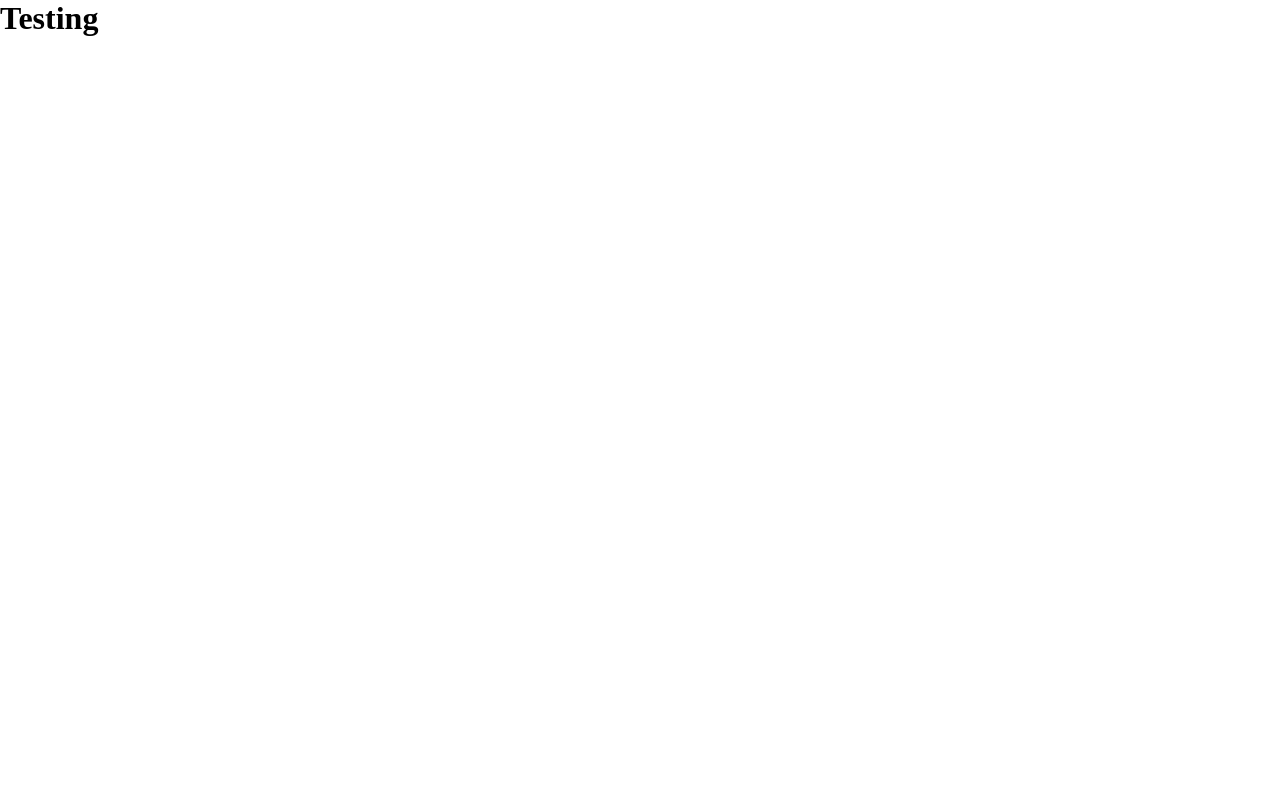
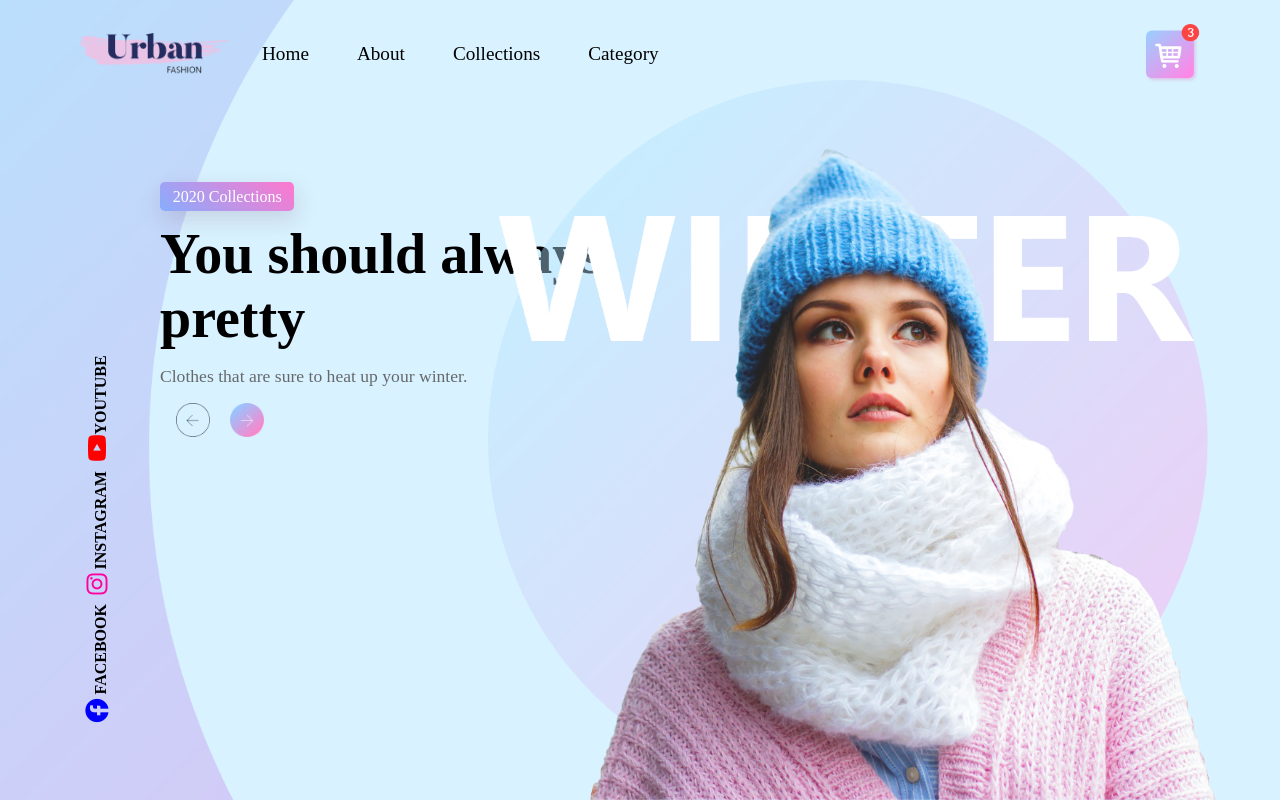
Before and after one commit to a3-1811/10days-HTML-CSS, a plain HTML site: page Day-2/index.html in a window 1280 px wide. Drawn offline with Linux system fonts and the light colour scheme.

Commit message:
Finished Day 2!

```diff
--- a/Day-2/index.html
+++ b/Day-2/index.html
@@ -5,11 +5,38 @@
     <meta charset="UTF-8">
     <meta name="viewport" content="width=device-width, initial-scale=1.0">
     <link rel="stylesheet" href="./style.css">
+    <link rel="stylesheet" href="https://cdnjs.cloudflare.com/ajax/libs/font-awesome/5.14.0/css/all.min.css">
     <title>Day 2</title>
 </head>
 
 <body>
-    <h1>Testing</h1>
+    <header>
+        <img src="./img/logo.png" alt="" class="logo">
+        <nav>
+            <ul>
+                <li>Home</li>
+                <li>About</li>
+                <li>Collections</li>
+                <li>Category</li>
+            </ul>
+            <img src="./img/cart.png" alt="" class="cart">
+        </nav>
+    </header>
+    <section class="content">
+        <a href="" class="btn">2020 Collections</a>
+        <h2>You should always <br> pretty</h2>
+        <p>Clothes that are sure to heat up your winter.</p>
+        <div class="control">
+            <img src="./img/back-arrow.png" alt="" class="arrow">
+            <img src="./img/next-arrow.png" alt="" class="arrow">
+        </div>
+    </section>
+    <img src="./img/img.png" alt="" class="img-bg">
+    <div class="social">
+        <p class="fb"> <i class="fab fa-facebook" aria-hidden="true"></i> Facebook</p>
+        <p class="ins"><i class="fab fa-instagram    "></i> Instagram</p>
+        <p class="you"><i class="fab fa-youtube    "></i>Youtube</p>
+    </div>
 </body>
 
 </html>
--- a/Day-2/style.css
+++ b/Day-2/style.css
@@ -3,3 +3,182 @@
     padding: 0;
     box-sizing: border-box;
 }
+
+/* common */
+ul,
+li {
+    list-style-type: none;
+}
+
+a {
+    text-decoration: none;
+}
+
+body {
+    min-height: 100vh;
+    background: url(./img/background.png);
+    background-repeat: no-repeat;
+    background-size: cover;
+    position: relative;
+}
+
+/* Start build */
+/* HEADER on Top */
+header {
+    display: flex;
+    align-items: center;
+    width: 100%;
+    padding: 1.5rem 5rem;
+    z-index: 99999;
+}
+
+.logo {
+    max-width: 150px;
+    cursor: pointer;
+}
+
+.cart {
+    max-height: 60px;
+    max-width: 150px;
+}
+
+nav {
+    display: flex;
+    align-items: center;
+    justify-content: space-around;
+    width: 100%;
+}
+
+nav ul {
+    display: flex;
+    align-items: center;
+    width: 100%;
+}
+
+ul li {
+    padding: 0.6rem 1rem;
+    margin-left: 1rem;
+    cursor: pointer;
+    font-size: 1.2rem;
+}
+
+.btn {
+    color: #fff;
+    background: linear-gradient(40deg, #87adfe, #ff77cd);
+    outline: none;
+    border-radius: 2rem;
+    box-shadow: 2px 8px 22px rgba(94, 28, 68, 0.15);
+}
+
+/* Content */
+.content {
+    margin: 5rem 0 0 10rem;
+}
+
+.content a {
+    border-radius: 0.3rem;
+    padding: 0.4rem 0.8rem;
+}
+
+.content h2 {
+    margin-top: 1rem;
+    font-size: 3.5rem;
+}
+
+.content p {
+    font-size: 1.1rem;
+    color: rgb(102, 105, 107);
+    margin-top: 1rem;
+}
+
+/* Control */
+.control {
+    display: inline-block;
+    margin-top: 1rem;
+}
+
+.control img {
+    padding-left: 1rem;
+    max-width: 50px;
+    cursor: pointer;
+}
+
+/* Img bacground */
+.img-bg {
+    height: 90%;
+    position: absolute;
+    bottom: 0;
+    right: 5%;
+}
+
+/* Socials */
+.social {
+    position: absolute;
+    top: 65%;
+    left: -7%;
+    transform: rotate(-90deg);
+    display: flex;
+}
+
+.social p {
+    padding: 0.4rem 0.3rem;
+    font-weight: bolder;
+    text-transform: uppercase;
+    cursor: pointer;
+}
+
+.social i {
+    font-size: 1.5rem;
+}
+
+.social .you i {
+    color: red;
+}
+
+.social .ins i {
+    color: rgb(255, 0, 157);
+}
+
+.social .fb i {
+    color: blue;
+}
+
+/* Reposive */
+@media only screen and (max-width: 800px) {
+    nav ul {
+        display: none;
+    }
+
+    nav {
+        justify-content: flex-end;
+    }
+
+    .img-bg {
+        display: none;
+    }
+
+    .content {
+        padding-top: 1.4rem;
+    }
+}
+
+@media only screen and (max-width: 1268px) {
+    .img-bg {
+        height: 70%;
+        top: 10%;
+    }
+
+    .content h2 {
+        font-size: 2rem;
+    }
+
+    .social {
+        display: none;
+    }
+
+    .logo,
+    .cart {
+        max-width: 100px;
+        max-height: 30px;
+    }
+}
```
